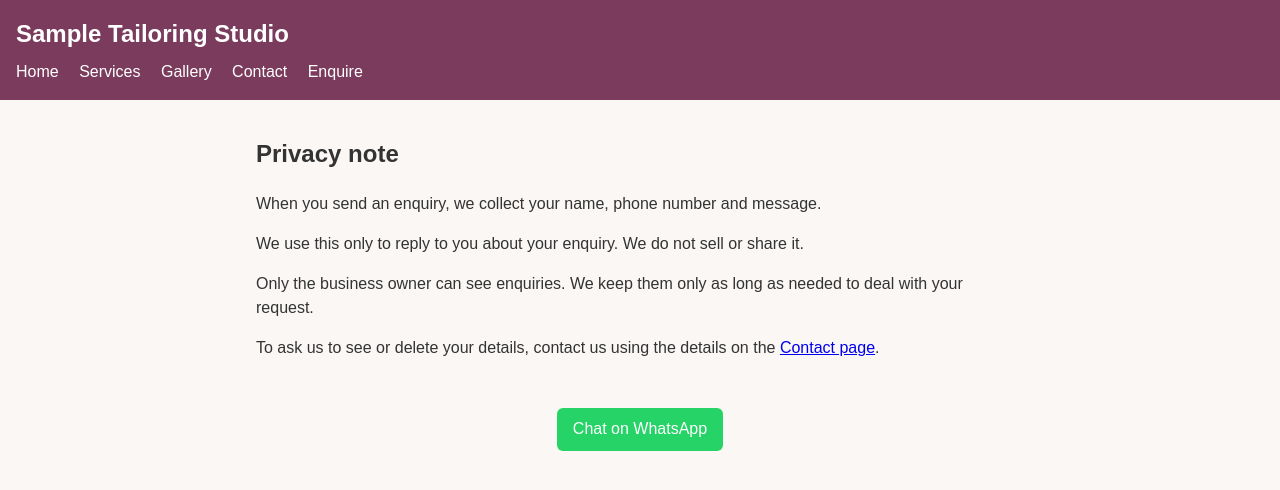
After one commit to sk518x/tailoring-site, a Flask app: page /privacy in a window 1280 px wide. The commit adds this page. Shown: the top 490 px of the page. Run offline with Flask 3, Linux system fonts and the light colour scheme.

Commit message:
Add privacy note to enquiry form

```diff
--- a/app.py
+++ b/app.py
@@ -45,6 +45,10 @@ def gallery():
 @app.route("/contact")
 def contact():
     return render_template("contact.html")
+
+@app.route("/privacy")
+def privacy():
+    return render_template("privacy.html")
 
 def test_gallery_groups_items_under_category_headings():
     client = app.test_client()
@@ -94,5 +98,7 @@ def qr_code():
     buffer.seek(0)
     return send_file(buffer, mimetype="image/png")
 
+
+
 if __name__ == "__main__":
     app.run(debug=True)
--- a/templates/enquire.html
+++ b/templates/enquire.html
@@ -20,5 +20,9 @@ endblock %} {% block content %}
     <textarea id="message" name="message" rows="4"></textarea>
   </p>
   <button type="submit">Send</button>
+  <p>
+    We use your name and phone number only to reply to your enquiry. Read our
+    <a href="/privacy">privacy note</a>.
+  </p>
 </form>
 {% endblock %}
--- /dev/null
+++ b/templates/privacy.html
@@ -0,0 +1,17 @@
+{% extends "base.html" %} {% block title %}Privacy - {{ business_name }}{%
+endblock %} {% block content %}
+<h2>Privacy note</h2>
+<p>When you send an enquiry, we collect your name, phone number and message.</p>
+<p>
+  We use this only to reply to you about your enquiry. We do not sell or share
+  it.
+</p>
+<p>
+  Only the business owner can see enquiries. We keep them only as long as needed
+  to deal with your request.
+</p>
+<p>
+  To ask us to see or delete your details, contact us using the details on the
+  <a href="/contact">Contact page</a>.
+</p>
+{% endblock %}
```
Also changed, not shown: tests/test_app.py (+13 -0 lines).
